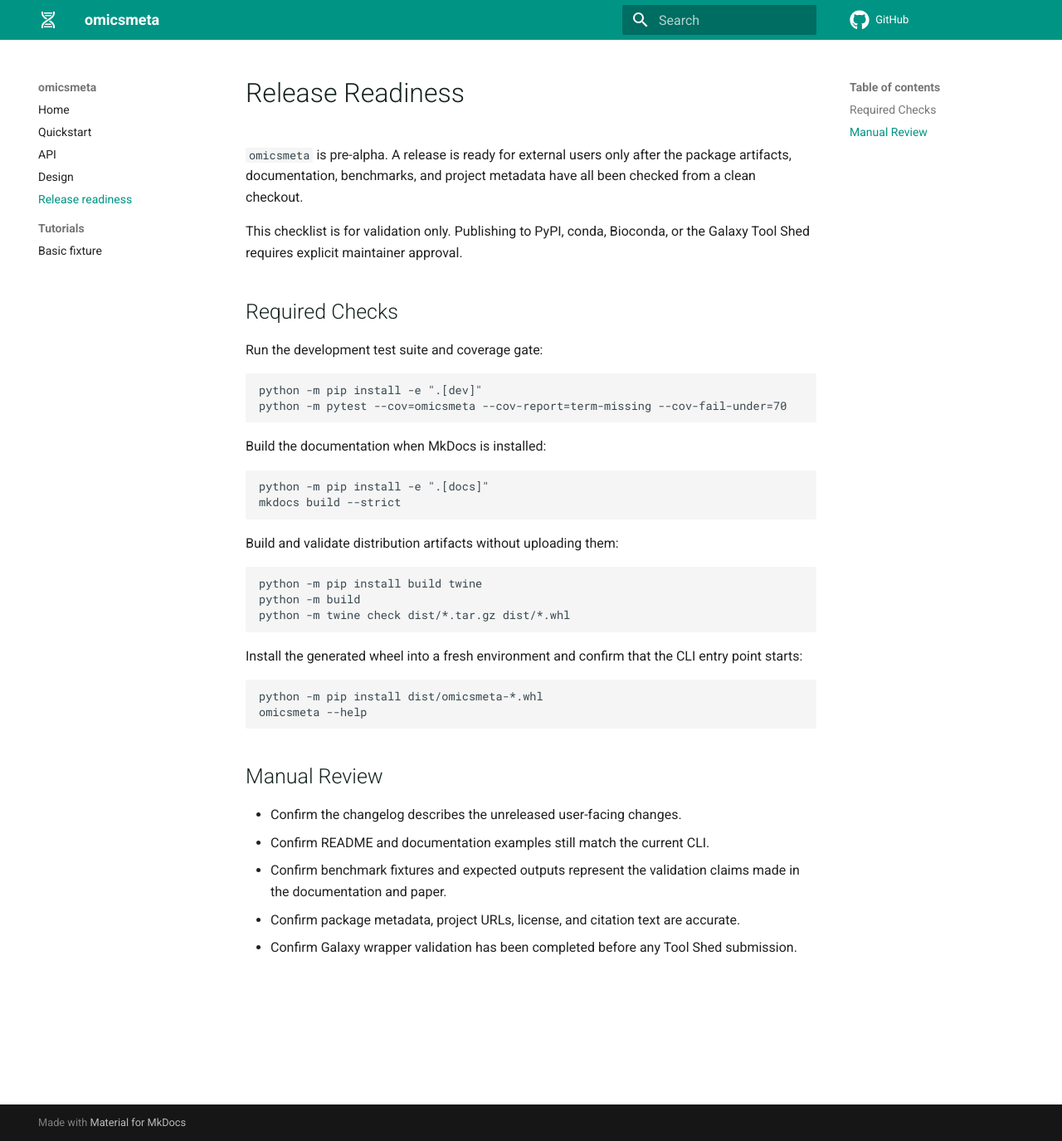
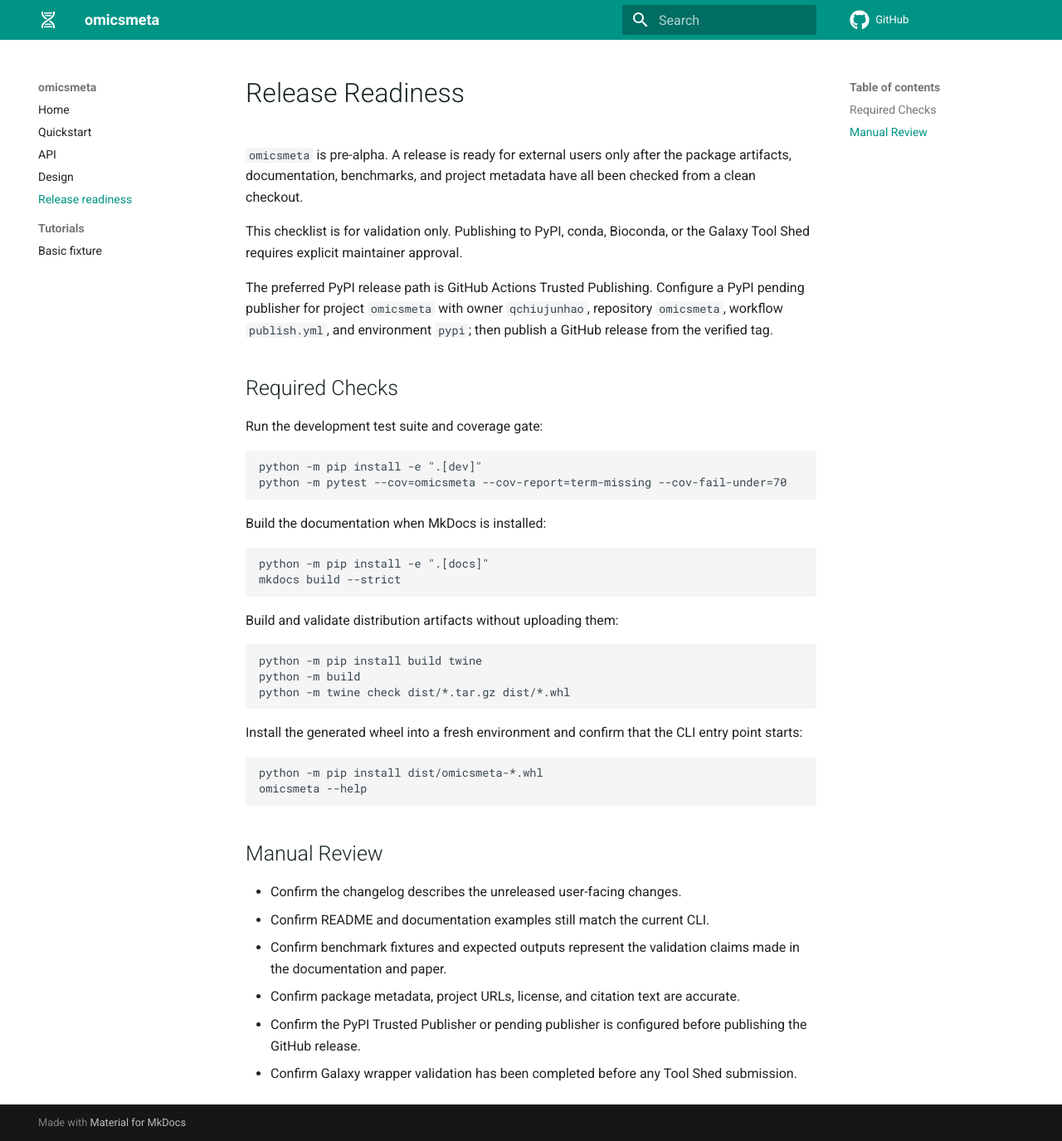
Before and after one commit to qchiujunhao/omicsmeta, an MkDocs documentation site: the page built from docs/release_readiness.md, in a window 1280 px wide and 1375 px high. Shown: the whole window at 83% size. Built offline with MkDocs 1.6.1 and Material for MkDocs 9.7.7, drawn with Linux system fonts in a browser that asks for light colours; comment, search, counter and statistics services are not loaded.

Commit message:
Add PyPI trusted publishing workflow

```diff
--- a/docs/release_readiness.md
+++ b/docs/release_readiness.md
@@ -6,6 +6,11 @@ checked from a clean checkout.
 
 This checklist is for validation only. Publishing to PyPI, conda, Bioconda, or
 the Galaxy Tool Shed requires explicit maintainer approval.
+
+The preferred PyPI release path is GitHub Actions Trusted Publishing. Configure
+a PyPI pending publisher for project `omicsmeta` with owner `qchiujunhao`,
+repository `omicsmeta`, workflow `publish.yml`, and environment `pypi`; then
+publish a GitHub release from the verified tag.
 
 ## Required Checks
 
@@ -47,5 +52,7 @@ omicsmeta --help
   claims made in the documentation and paper.
 - Confirm package metadata, project URLs, license, and citation text are
   accurate.
+- Confirm the PyPI Trusted Publisher or pending publisher is configured before
+  publishing the GitHub release.
 - Confirm Galaxy wrapper validation has been completed before any Tool Shed
   submission.
```
Also changed, not shown: 1 other file.
